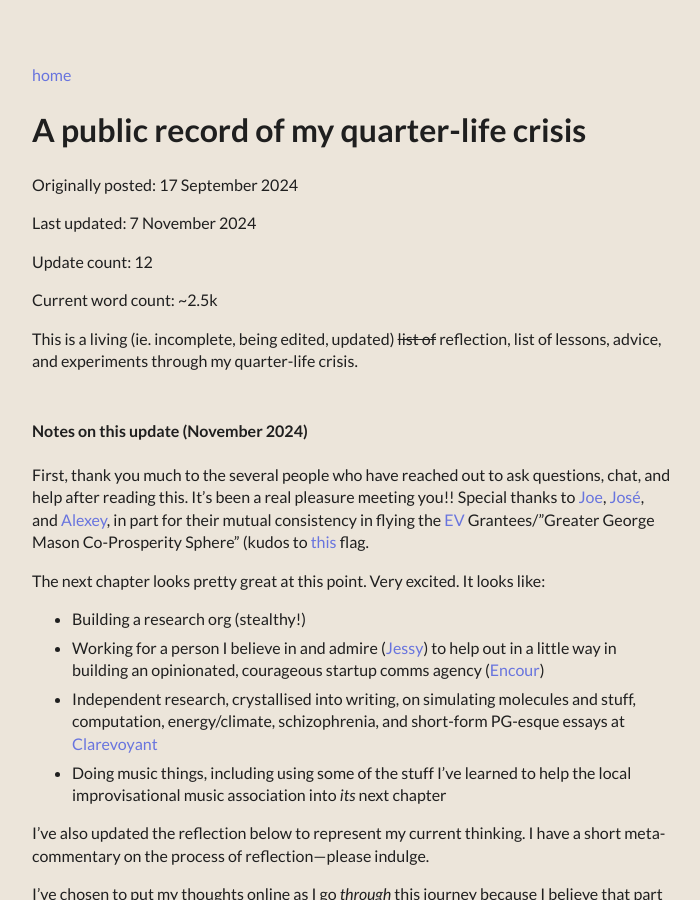
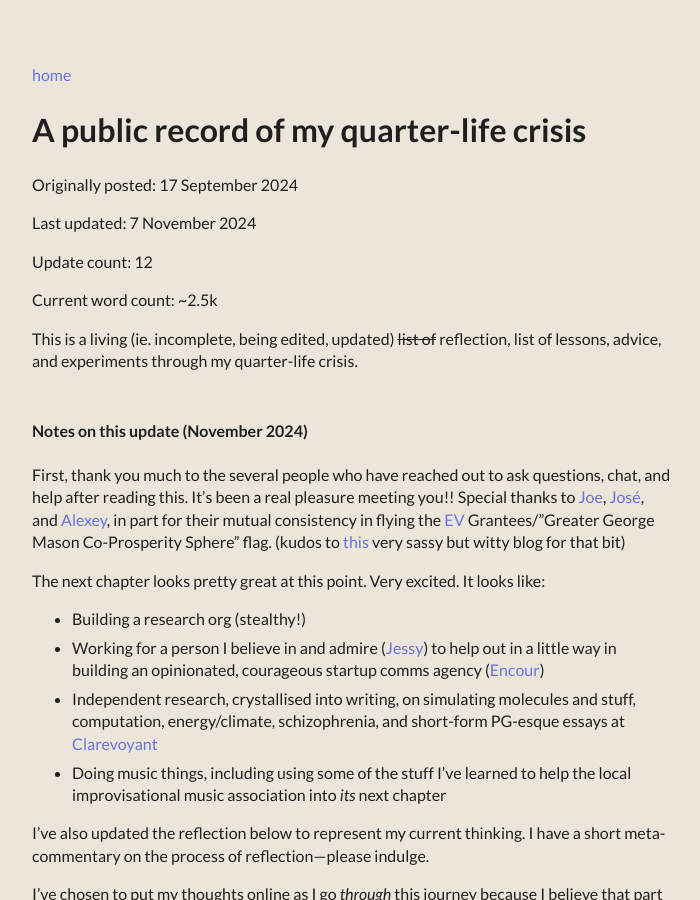
Before and after one commit to clarebirch/clarebirch.github.io, a Jekyll site: the page built from quarter-life-crisis.md, in a window 1280 px wide and 900 px high. Shown: the whole window, without its empty margins (288-988 px from the left). Built offline with Jekyll 4.4.1, drawn with Linux system fonts in a browser that asks for light colours; some web fonts are replaced.

Commit message:
MSG fixed the typo

```diff
--- a/quarter-life-crisis.md
+++ b/quarter-life-crisis.md
@@ -12,7 +12,7 @@ Current word count: ~2.5k
 
 This is a living (ie. incomplete, being edited, updated) ~~list of~~ reflection, list of lessons, advice, and experiments through my quarter-life crisis.
 #### Notes on this update (November 2024)
-First, thank you much to the several people who have reached out to ask questions, chat, and help after reading this. It's been a real pleasure meeting you!! Special thanks to [Joe](https://x.com/josephnwalker?lang=en), [José](https://x.com/ArtirKel), and [Alexey](https://x.com/alexeyguzey), in part for their mutual consistency in flying the [EV](https://www.mercatus.org/emergent-ventures) Grantees/"Greater George Mason Co-Prosperity Sphere" (kudos to [this]((https://www.thepsmiths.com/p/review-scaling-people-by-claire-hughes?utm_source=publication-search#footnote-1-130267993) very sassy but witty blog) flag.
+First, thank you much to the several people who have reached out to ask questions, chat, and help after reading this. It's been a real pleasure meeting you!! Special thanks to [Joe](https://x.com/josephnwalker?lang=en), [José](https://x.com/ArtirKel), and [Alexey](https://x.com/alexeyguzey), in part for their mutual consistency in flying the [EV](https://www.mercatus.org/emergent-ventures) Grantees/"Greater George Mason Co-Prosperity Sphere" flag. (kudos to [this](https://www.thepsmiths.com/p/review-scaling-people-by-claire-hughes?utm_source=publication-search#footnote-1-130267993) very sassy but witty blog for that bit)
 
 The next chapter looks pretty great at this point. Very excited. It looks like:
 * Building a research org (stealthy!)
```
